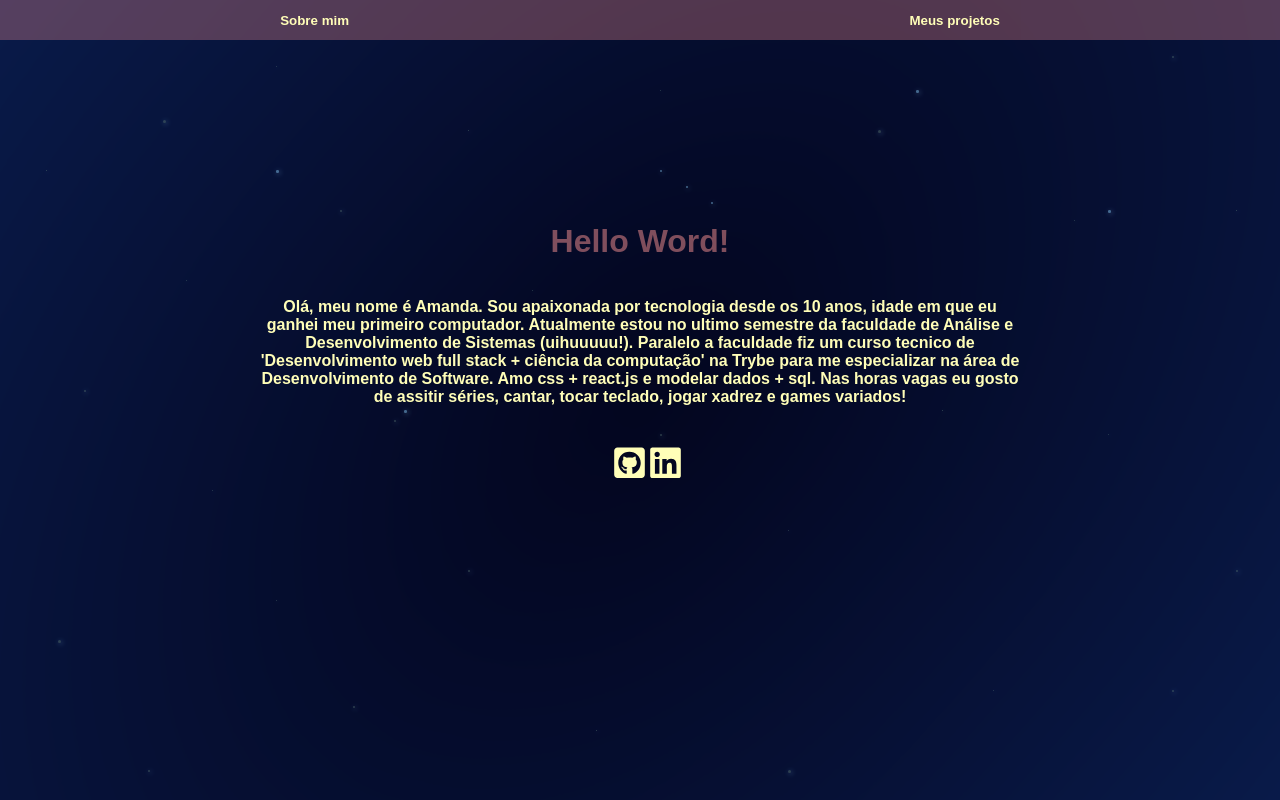
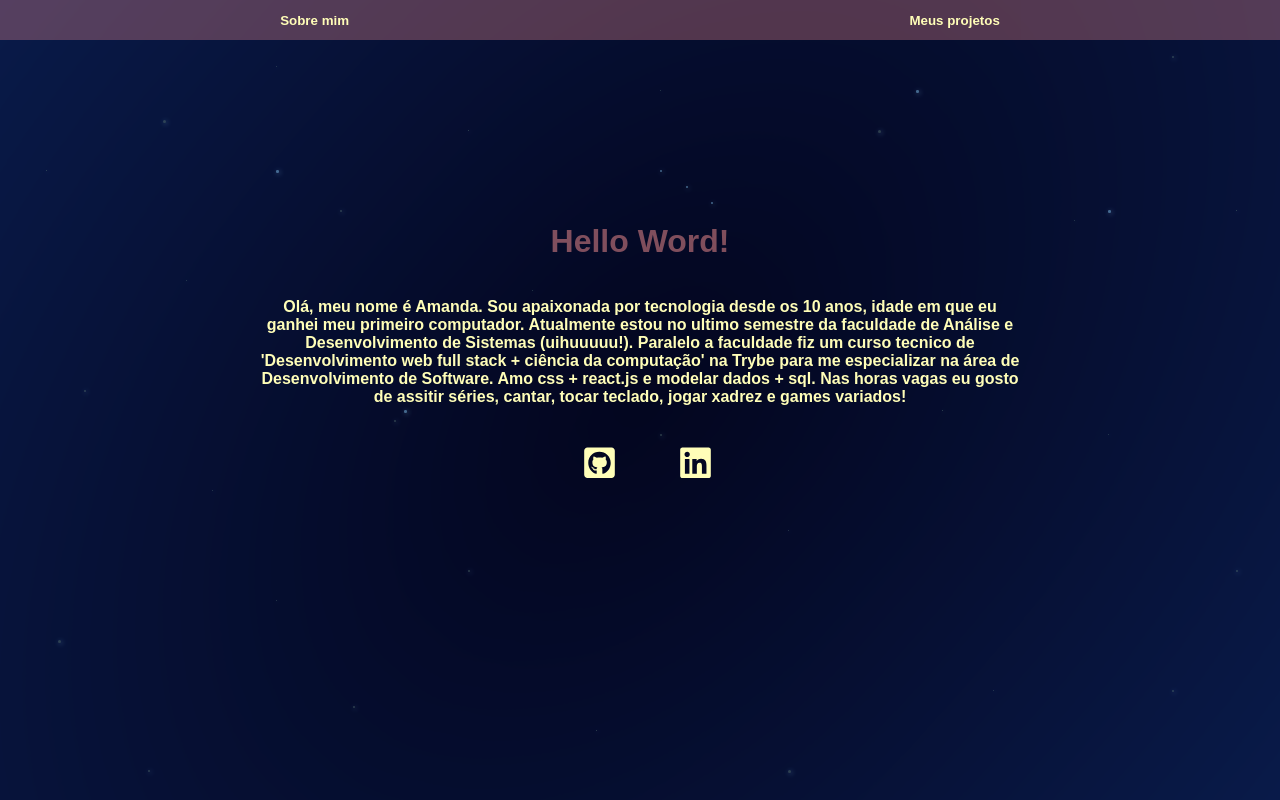
Before and after one commit to amandamachadodev/portfolio-react, a React (Create React App) app: page / in a window 1280 px wide. Built offline with nearby package versions, Linux system fonts and the light colour scheme.

Commit message:
fix: :bug: corrigindo erros de espaçamentos para telas pequenas

```diff
--- a/src/Pages/Home/Home.css
+++ b/src/Pages/Home/Home.css
@@ -47,18 +47,12 @@ p {
 }
 
 .icons a:nth-child(2) {
-    margin-left: 2%;
+    margin-left: 10%;
 }
 
 @media (max-width: 1024px) {
-    .icon:nth-child(2) {
+    .icon a:nth-child(2) {
         margin-left: 3%;
-    }
-}
-
-@media (max-width: 425px) {
-    .icons a:nth-child(2) {
-        margin-left: 10%;
     }
 }
 
```
